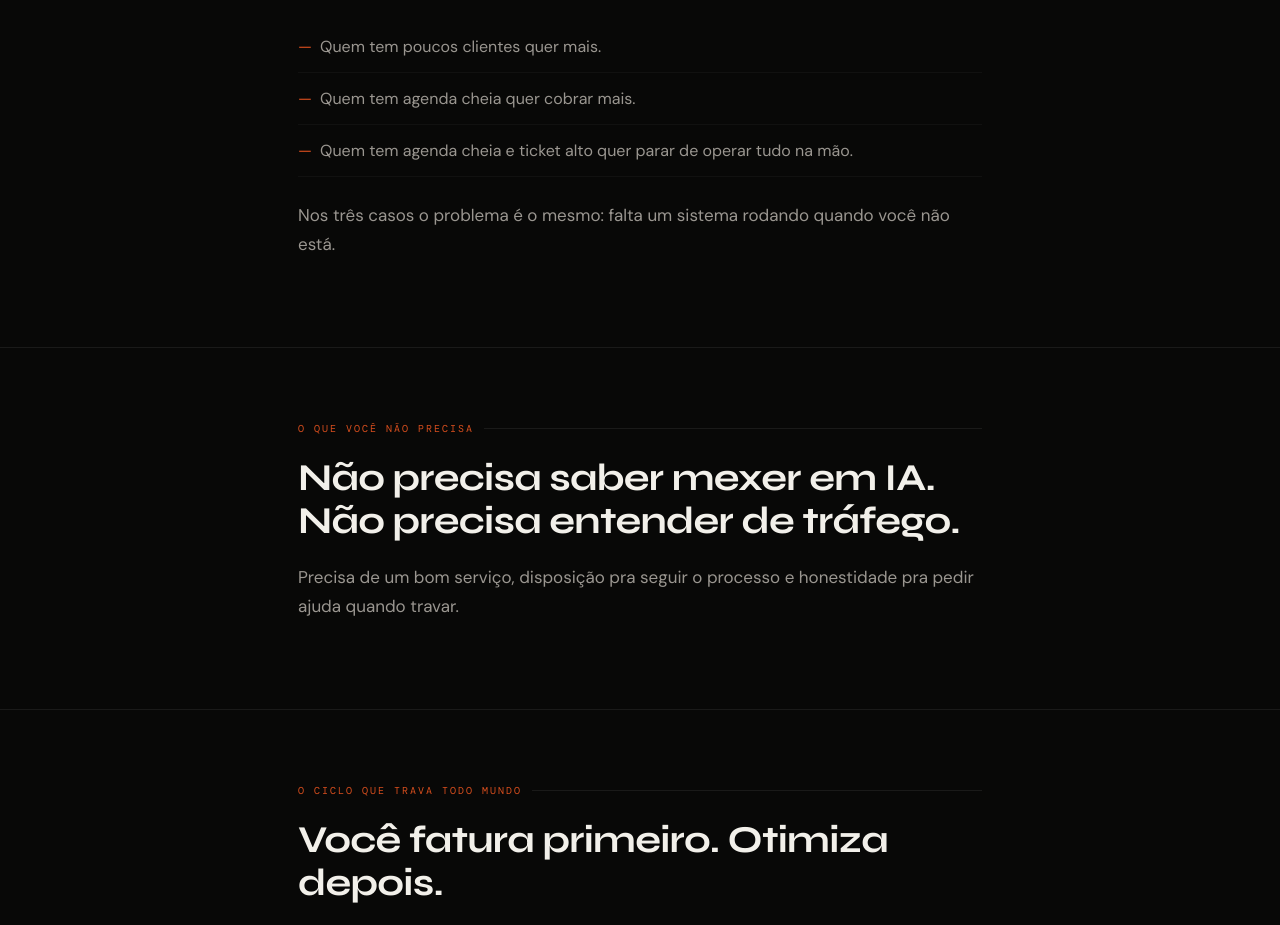
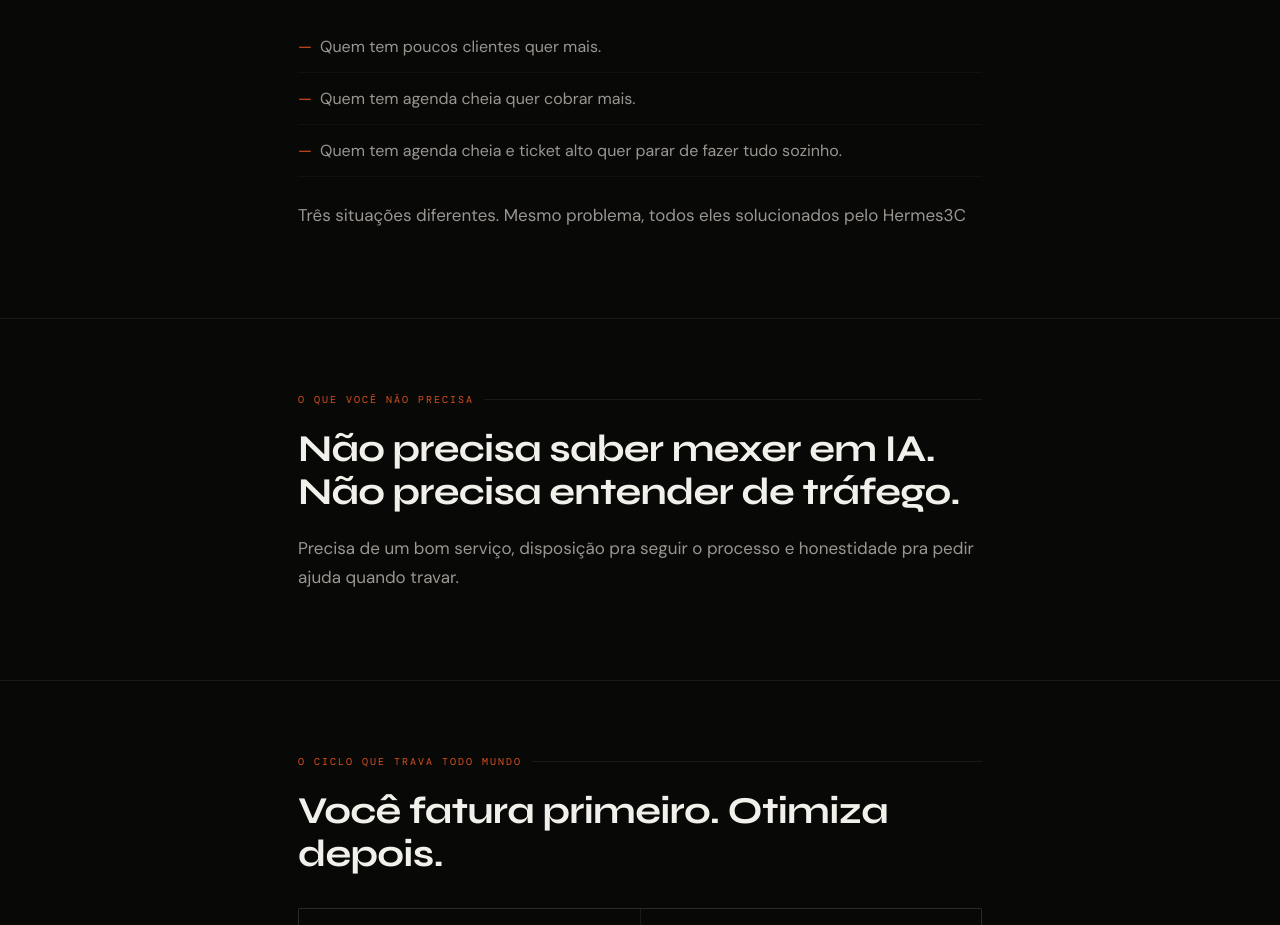
Before and after one commit to marketingavestra/implementacao, a website: page public/index.html in a window 1280 px wide. Shown: the part 1803-2728 px from the top of the page. Drawn offline with nearby package versions, Linux system fonts and the light colour scheme.

Commit message:
copy: update scenarios in 'Para quem é isso' section

```diff
--- a/public/index.html
+++ b/public/index.html
@@ -1014,9 +1014,9 @@
       <ul class="avatar-list">
         <li>Quem tem poucos clientes quer mais.</li>
         <li>Quem tem agenda cheia quer cobrar mais.</li>
-        <li>Quem tem agenda cheia e ticket alto quer parar de operar tudo na mão.</li>
+        <li>Quem tem agenda cheia e ticket alto quer parar de fazer tudo sozinho.</li>
       </ul>
-      <p>Nos três casos o problema é o mesmo: falta um sistema rodando quando você não está.</p>
+      <p>Três situações diferentes. Mesmo problema, todos eles solucionados pelo Hermes3C</p>
     </div>
   </section>
 
```
